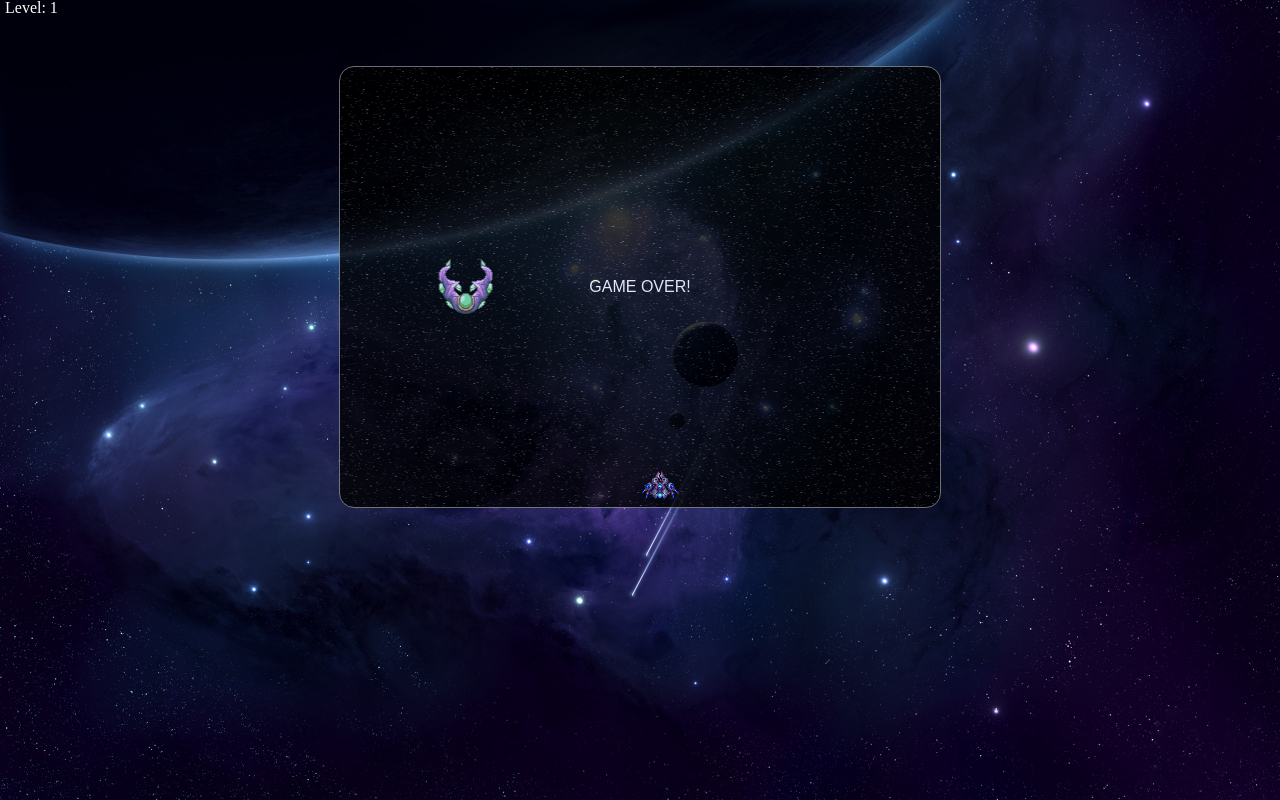
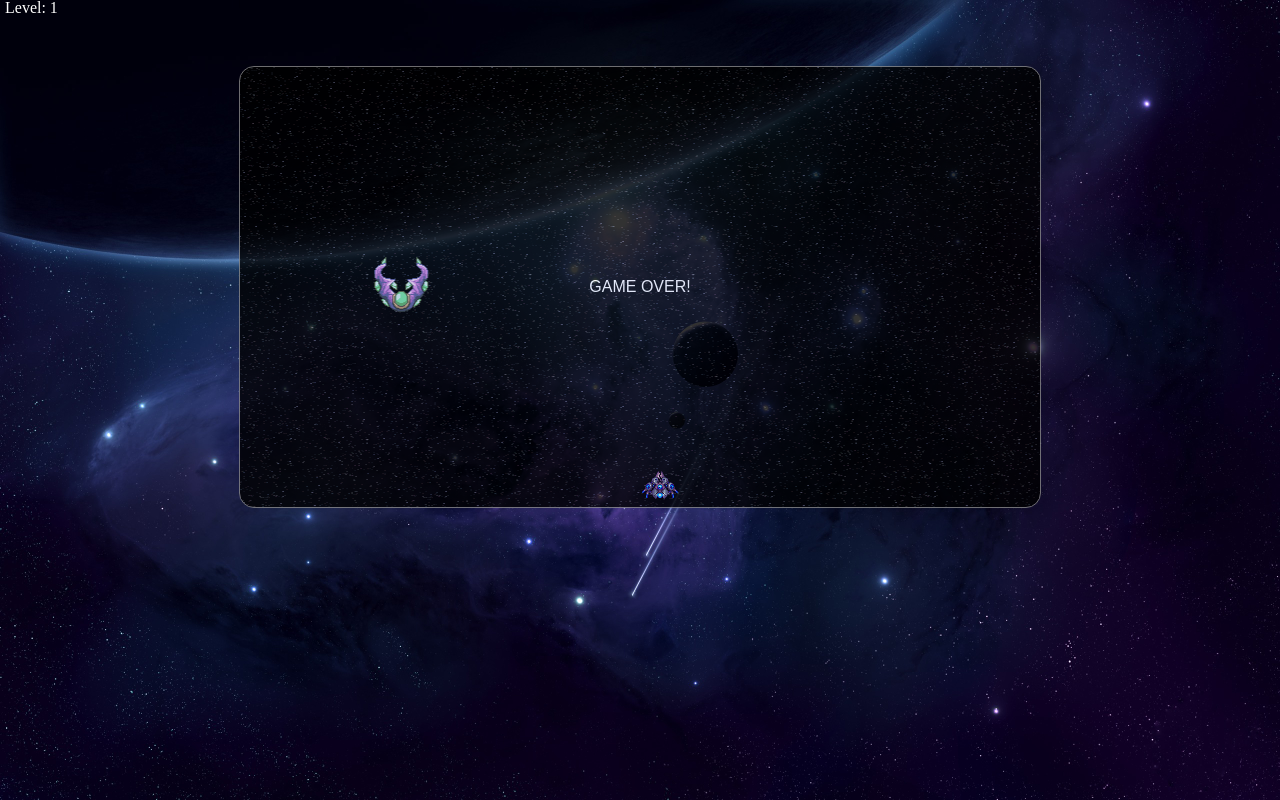
Before and after one commit to lotterfriends/ts-space, a website built with webpack: page index.html in a window 1280 px wide. Built offline with nearby package versions, Linux system fonts and the light colour scheme.

Commit message:
better size handling

```diff
--- a/src/board.ts
+++ b/src/board.ts
@@ -1,28 +1,22 @@
 export class Board {
 
-    static WIDTH:number = 600;
-    static HEIGHT:number = 440;
+    static WIDTH: number = 800;
+    static HEIGHT: number = 440;
 
     node: HTMLElement;
 
     constructor() {
         this.node = document.createElement('div');
         this.node.classList.add('board');
+        this.node.style.width = Board.WIDTH + 'px';
+        this.node.style.height = Board.HEIGHT + 'px';
     }
 
-    addItem(item: HTMLElement):void {
+    addItem(item: HTMLElement): void {
         this.node.appendChild(item);
     }
 
-    removeItem(item: HTMLElement):void {
+    removeItem(item: HTMLElement): void {
         this.node.removeChild(item);
     }
-
-    getWidth():number {
-        return this.node.offsetWidth;
-    }
-
-    getHeight():number {
-        return this.node.offsetHeight;
-    }
 }
--- a/src/enemy.ts
+++ b/src/enemy.ts
@@ -18,9 +18,11 @@ export class Enemy {
         this.left = left;
         this.node.style.transform = 'translate(' + this.left + 'px, ' + this.top + 'px)';
         this.speed = speed;
+        this.node.style.width = Enemy.WIDTH + 'px';
+        this.node.style.height = Enemy.HEIGHT + 'px';
     }
 
-    public move():void {
+    public move(): void {
         if (this.dead) {
             return;
         }
@@ -28,18 +30,18 @@ export class Enemy {
         this.node.style.transform = 'translate(' + this.left + 'px, ' + this.top + 'px)';
     }
 
-    public getTop():number {
+    public getTop(): number {
         return this.top;
     }
 
-    public getPosition():Position {
+    public getPosition(): Position {
         return {
             left: this.left,
             top: this.top
         }
     }
 
-    public destroy(board?: Board):void {
+    public destroy(board?: Board): void {
         this.dead = true;
         if (board) {
             let ex = new Explosion(this.getPosition());
--- a/src/game.ts
+++ b/src/game.ts
@@ -6,30 +6,29 @@ import { Bullet } from './bullet';
 import { Keys } from './keys';
 
 class Game {
-    speed: number;
     player: Player;
     board: Board;
     infos: Infos;
     enemys: Array<Enemy> = [];
     bullets: Array<Bullet> = [];
+
+    speed: number = 40;
     level: number = 1;
     destroyedCount: number = 0;
     startTime: Date;
-    levelDurationInSec: number;
+    levelDurationInSec: number = 10;
     livetime: number;
     gameOver: boolean = false;
     pause: boolean = false;
 
     constructor() {
-        this.speed = 40;
         this.board = new Board();
         this.player = new Player();
         this.infos = new Infos(this.level);
-        this.board.addItem(this.player.node);
-        this.levelDurationInSec = 10;
     }
 
     start() {
+        this.board.addItem(this.player.node);
         document.body.appendChild(this.infos.getNode());
         document.body.appendChild(this.board.node);
         this.startTime = new Date();
@@ -37,7 +36,7 @@ class Game {
         this.run();
     }
 
-    initKeyboardListener():void {
+    initKeyboardListener(): void {
         document.addEventListener('keydown', (event) => {
             if (event.which === Keys.SPACE) {
                 let bullet = this.player.fire();
@@ -51,7 +50,7 @@ class Game {
     }
 
     spawnEnemy() {
-        let left = Math.random() * (this.board.getWidth() - Enemy.WIDTH);
+        let left = Math.random() * (Board.WIDTH - Enemy.WIDTH);
         let enemy = new Enemy(left);
         this.enemys.push(enemy);
         this.board.addItem(enemy.node);
@@ -85,13 +84,13 @@ class Game {
             // collision
             for (let enemy of this.enemys) {
                 for (let bullet of this.bullets) {
-                    var rect1 = {x: enemy.getPosition().left, y: enemy.getPosition().top, width: Enemy.WIDTH, height: Enemy.HEIGHT}
-                    var rect2 = {x: bullet.getPosition().left, y: bullet.getPosition().top, width: Bullet.WIDTH, height: Bullet.HEIGHT}
+                    var rect1 = { x: enemy.getPosition().left, y: enemy.getPosition().top, width: Enemy.WIDTH, height: Enemy.HEIGHT }
+                    var rect2 = { x: bullet.getPosition().left, y: bullet.getPosition().top, width: Bullet.WIDTH, height: Bullet.HEIGHT }
 
                     if (rect1.x < rect2.x + rect2.width &&
-                    rect1.x + rect1.width > rect2.x &&
-                    rect1.y < rect2.y + rect2.height &&
-                    rect1.height + rect1.y > rect2.y) {
+                        rect1.x + rect1.width > rect2.x &&
+                        rect1.y < rect2.y + rect2.height &&
+                        rect1.height + rect1.y > rect2.y) {
                         this.bullets.splice(this.bullets.indexOf(bullet), 1);
                         this.enemys.splice(this.enemys.indexOf(enemy), 1);
                         bullet.destroy();
@@ -104,7 +103,7 @@ class Game {
             }
 
             for (let enemy of this.enemys) {
-                if (enemy.getTop() + Enemy.HEIGHT > this.board.getHeight()) {
+                if (enemy.getTop() + Enemy.HEIGHT > Board.HEIGHT) {
                     enemy.destroy();
                     this.enemys.splice(this.enemys.indexOf(enemy), 1);
                     this.setGameOver();
--- a/src/infos.ts
+++ b/src/infos.ts
@@ -16,16 +16,16 @@ export class Infos {
         this.setLevel(this.level);
     }
 
-    getNode():HTMLElement {
+    public getNode(): HTMLElement {
         return this.node;
     }
 
-    setLevel(level: number):void {
+    public setLevel(level: number): void {
         this.level = level;
         this.levelNode.innerHTML = 'Level: ' + level.toString();
     }
 
-    setKillCount(killCount: number) {
+    public setKillCount(killCount: number) {
         this.killCount = killCount;
         this.killNode.innerHTML = 'Killed: ' + killCount.toString();
     }
--- a/style/board.css
+++ b/style/board.css
@@ -33,13 +33,11 @@
 	font-size: 16px;
 	background: #666;
 	padding: 0;
-	width: 600px;
 	overflow: hidden;
 	cursor: none;
 	border-radius: 15px;
 	opacity: 0.8;
 	background: url(../img/space.gif) repeat 50% 1px;
-	height: 440px;
 	position: relative;
 }
 
--- a/style/enemy.css
+++ b/style/enemy.css
@@ -1,6 +1,4 @@
 .enemy {
 	position: absolute;
-	width: 54px;
-	height: 55px;
 	background: url(../img/alien_ship.gif) no-repeat 0 0 transparent;
 }
```
Also changed, not shown: src/player.ts (+1 -7 lines).
